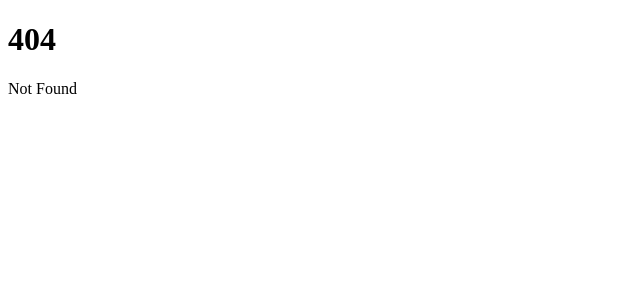
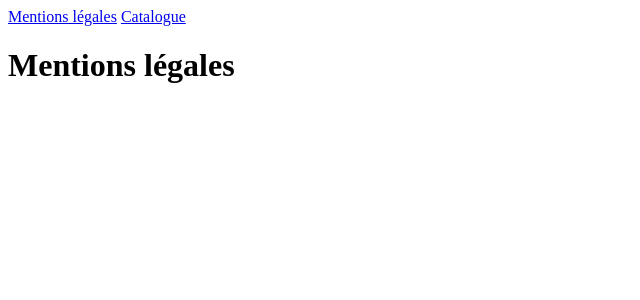
Before and after one commit to vincentmaury20/blablabook-front-perso, a SvelteKit app: page /mentions in a window 1280 px wide. Before the commit this address had no page. Shown: the top 300 px of the page, without its empty margins (0-640 px from the left). Built offline with nearby package versions, Linux system fonts and the light colour scheme.

Commit message:
initialization sveltekit

```diff
--- a/src/app.html
+++ b/src/app.html
@@ -1,7 +1,8 @@
 <!doctype html>
-<html lang="en">
+<html lang="fr">
 	<head>
 		<meta charset="utf-8" />
+		<title>BlaBlaBook</title>
 		<meta name="viewport" content="width=device-width, initial-scale=1" />
 		%sveltekit.head%
 	</head>
--- a/src/routes/+layout.svelte
+++ b/src/routes/+layout.svelte
@@ -8,4 +8,14 @@
 	<link rel="icon" href={favicon} />
 </svelte:head>
 
+<header>
+	<a href="/mentions">Mentions légales</a>
+	<a href="/catalogue">Catalogue</a>
+</header>
+
+
+<footer>
+
+</footer>
+
 {@render children?.()}
--- /dev/null
+++ b/src/routes/catalogue/+page.svelte
@@ -0,0 +1 @@
+<h1>Catalogue</h1>
--- /dev/null
+++ b/src/routes/mentions/+page.svelte
@@ -0,0 +1 @@
+<h1>Mentions légales</h1>
```
